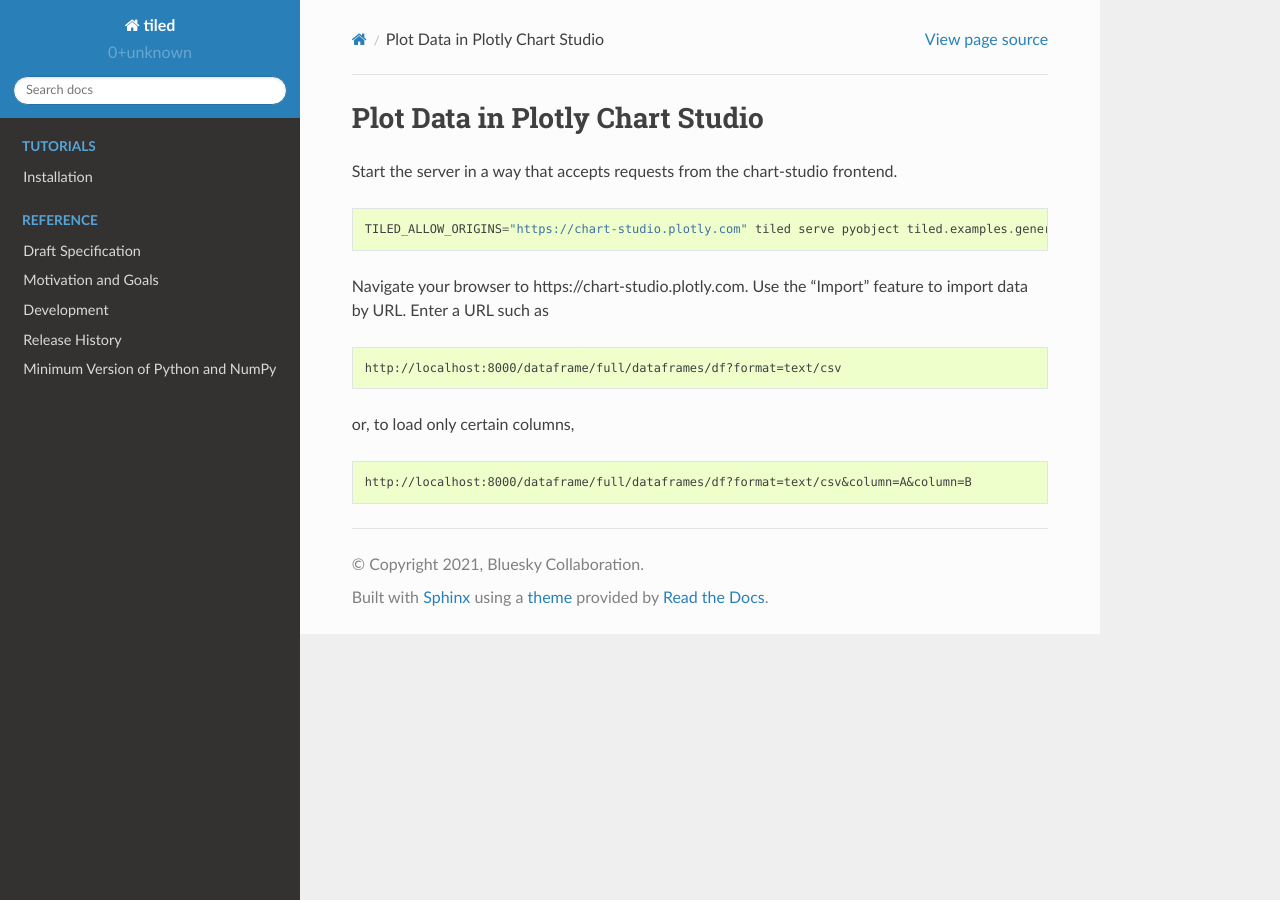
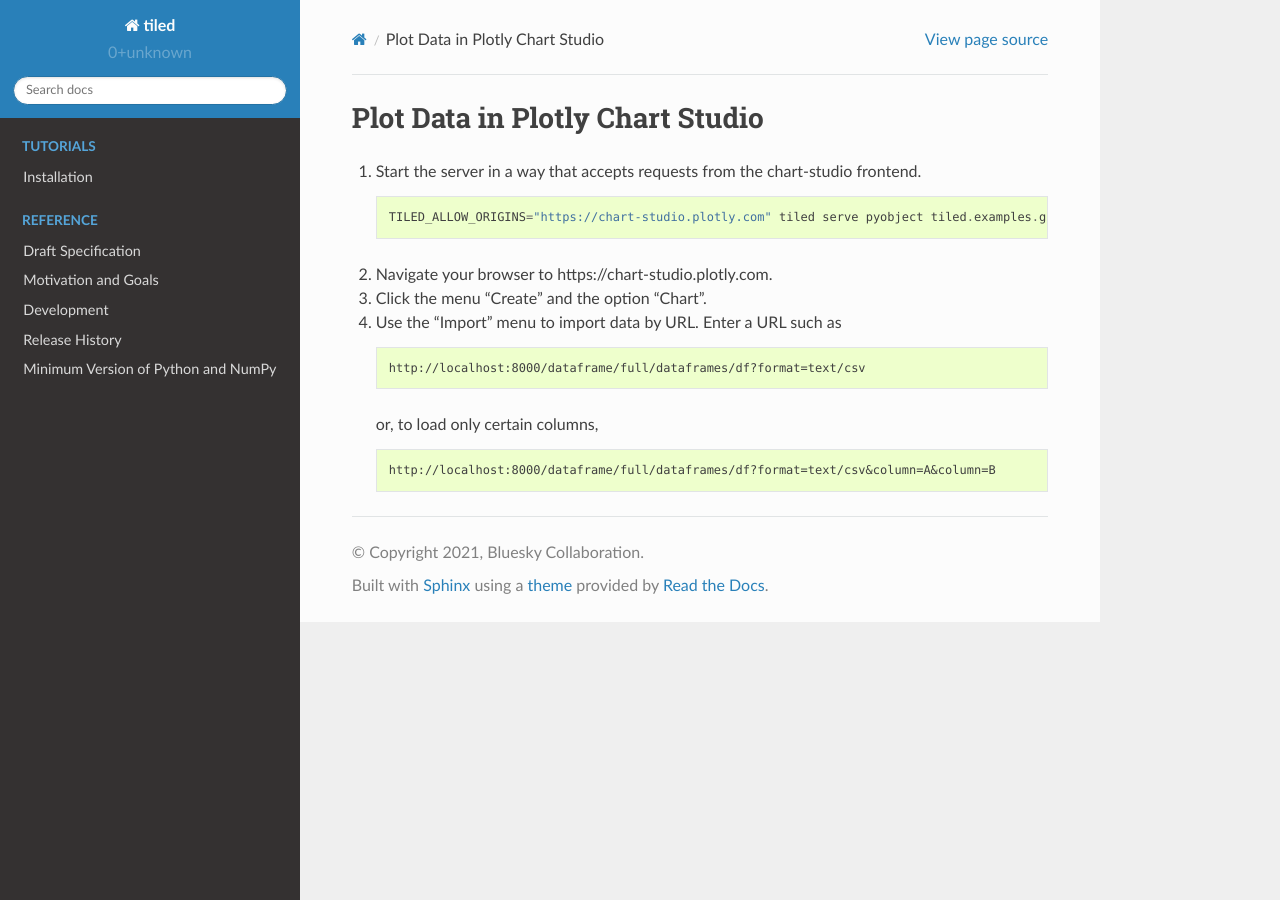
Before and after one commit to bluesky/tiled, a Sphinx documentation site: the page built from docs/source/plotly-integration.md, in a window 1280 px wide. Built offline with Sphinx 7.4.7 and the Read the Docs theme 2.0.0, drawn with Linux system fonts in a browser that asks for light colours.

Commit message:
more detail in plotly example

````diff
--- a/docs/source/plotly-integration.md
+++ b/docs/source/plotly-integration.md
@@ -1,20 +1,23 @@
 # Plot Data in Plotly Chart Studio
 
-Start the server in a way that accepts requests from the chart-studio frontend.
+1. Start the server in a way that accepts requests from the chart-studio frontend.
 
-```
-TILED_ALLOW_ORIGINS="https://chart-studio.plotly.com" tiled serve pyobject tiled.examples.generic:demo
-```
+   ```
+   TILED_ALLOW_ORIGINS="https://chart-studio.plotly.com" tiled serve pyobject tiled.examples.generic:demo
+   ```
 
-Navigate your browser to https://chart-studio.plotly.com. Use the "Import"
-feature to import data by URL. Enter a URL such as
+2. Navigate your browser to https://chart-studio.plotly.com.
 
-```
-http://localhost:8000/dataframe/full/dataframes/df?format=text/csv
-```
+3. Click the menu "Create" and the option "Chart".
 
-or, to load only certain columns,
+4. Use the "Import" menu to import data by URL. Enter a URL such as
 
-```
-http://localhost:8000/dataframe/full/dataframes/df?format=text/csv&column=A&column=B
-```
+   ```
+   http://localhost:8000/dataframe/full/dataframes/df?format=text/csv
+   ```
+
+   or, to load only certain columns,
+
+   ```
+   http://localhost:8000/dataframe/full/dataframes/df?format=text/csv&column=A&column=B
+   ```
````
